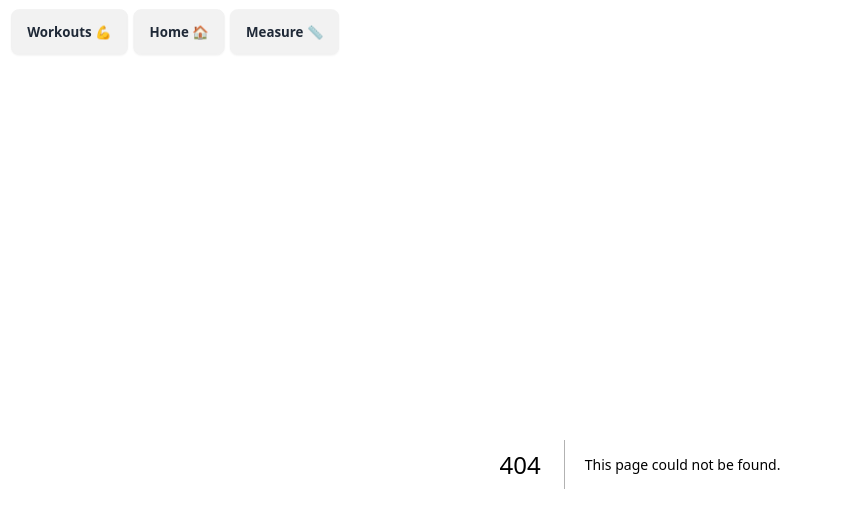
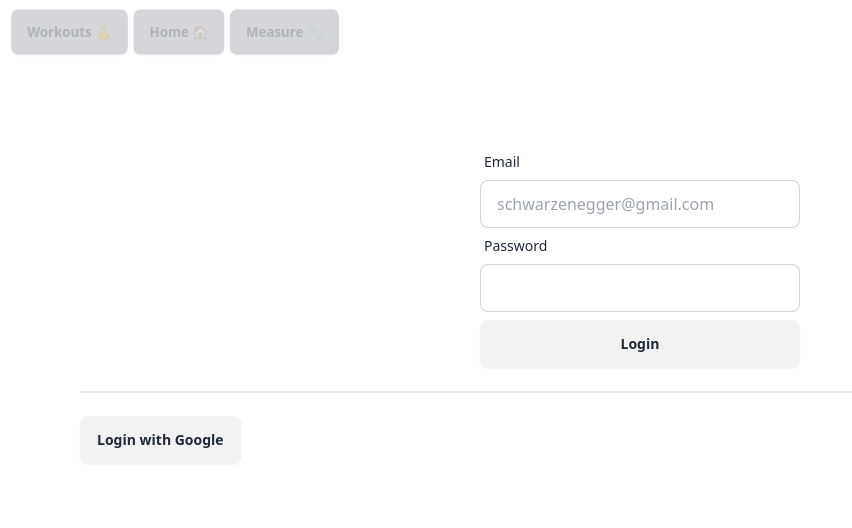
Before and after one commit to joshkat/Training-Tracker, a Next.js app: page /login in a window 1280 px wide. Before the commit this address had no page. Shown: the top 528 px of the page, without its empty margins (0-852 px from the left). Built offline with nearby package versions, Linux system fonts and the light colour scheme.

Commit message:
Initialized and began setting up firebase integration - Added login/signup pages - Proper login/signup functionality added - TODO: Fix login through Google - TODO: Add signout button

```diff
--- a/app/components/Navbar/BottomNav.jsx
+++ b/app/components/Navbar/BottomNav.jsx
@@ -1,13 +1,26 @@
 "use client";
 import Link from "next/link";
 import { usePathname } from "next/navigation";
+import Cookies from "js-cookie";
+import { useEffect } from "react";
 
 export default function BottomNav() {
+  const user = Cookies.get("user_id");
   const path = usePathname();
-  console.log(path);
+  useEffect(() => {
+    if (user !== undefined) return;
+    const btns = document.querySelectorAll(".btm-nav a");
+    for (let i = 0; i < btns.length; i++) {
+      btns[i].classList.add("disabled");
+    }
+  });
   return (
-    <div className="btm-nav dark:bg-base-300 sm:hidden">
-      <Link href="workouts" className={path === "/workouts" ? "active" : ""}>
+    <div className={`btm-nav dark:bg-base-300 sm:hidden`}>
+      <Link
+        href="workouts"
+        id="workouts"
+        className={path === "/workouts" ? "active" : ""}
+      >
         <svg
           xmlns="http://www.w3.org/2000/svg"
           className="h-5 w-5"
--- a/app/components/Navbar/TopNav.jsx
+++ b/app/components/Navbar/TopNav.jsx
@@ -1,5 +1,17 @@
+"use client";
 import Link from "next/link";
+import Cookies from "js-cookie";
+import { useEffect } from "react";
+
 export default function TopNav() {
+  const user = Cookies.get("user_id");
+  useEffect(() => {
+    if (user !== undefined) return;
+    const btns = document.querySelectorAll("nav a");
+    for (let i = 0; i < btns.length; i++) {
+      btns[i].classList.add("btn-disabled");
+    }
+  });
   return (
     <nav className="navbar hidden sm:block">
       <Link href="/workouts" className="btn">
--- /dev/null
+++ b/app/login/EmailForm.jsx
@@ -0,0 +1,58 @@
+"use client";
+
+import { signInWithEmailAndPassword } from "firebase/auth";
+import { firebaseAuth } from "../utils/firebaseInit";
+import Cookies from "js-cookie";
+
+export default function EmailForm() {
+  function loginHandler(e) {
+    e.preventDefault();
+    const email = e.target[0].value;
+    const password = e.target[1].value;
+
+    if (email !== "" && password !== "") {
+      signInWithEmailAndPassword(firebaseAuth, email, password)
+        .then(userCredential => {
+          const user = userCredential.user;
+          Cookies.set("user_id", user.uid);
+          window.location = "/";
+        })
+        .catch(error => {
+          const errorCode = error.code;
+          const errorMessage = error.message;
+          alert(errorMessage);
+        });
+    } else {
+      console.log("one is empty u bozo");
+    }
+  }
+  return (
+    <form className="flex flex-col items-center" onSubmit={loginHandler}>
+      <label className="form-control w-full max-w-xs">
+        <div className="label">
+          <span className="label-text">Email</span>
+        </div>
+        <input
+          type="email"
+          placeholder="schwarzenegger@gmail.com"
+          className="input input-bordered w-full max-w-xs"
+        />
+      </label>
+      <label className="form-control w-full max-w-xs">
+        <div className="label">
+          <span className="label-text">Password</span>
+        </div>
+        <input
+          type="password"
+          placeholder=""
+          className="input input-bordered w-full max-w-xs"
+        />
+      </label>
+      <input
+        type="submit"
+        value={"Login"}
+        className="btn w-full max-w-[320px] mt-2"
+      />
+    </form>
+  );
+}
--- /dev/null
+++ b/app/login/GoogleLogin.jsx
@@ -0,0 +1,16 @@
+"use client";
+
+import { GoogleAuthProvider, signInWithRedirect } from "firebase/auth";
+import { firebaseAuth } from "../utils/firebaseInit";
+
+export default function GoogleLogin() {
+  function handleLogin() {
+    const provider = new GoogleAuthProvider();
+    return signInWithRedirect(firebaseAuth, provider);
+  }
+  return (
+    <button className="btn" onClick={e => handleLogin()}>
+      Login with Google
+    </button>
+  );
+}
--- /dev/null
+++ b/app/login/page.jsx
@@ -0,0 +1,13 @@
+import { firebaseAuth } from "../utils/firebaseInit";
+import EmailForm from "./EmailForm";
+import GoogleLogin from "./GoogleLogin";
+
+export default async function Login() {
+  return (
+    <div className="p-10 sm:p-20">
+      <EmailForm />
+      <div className="divider"></div>
+      <GoogleLogin />
+    </div>
+  );
+}
--- a/app/measure/page.jsx
+++ b/app/measure/page.jsx
@@ -1,8 +1,15 @@
+import IsLoggedIn from "../utils/IsLoggedIn";
+
 export const metadata = {
   title: "Measure",
   description: "Measurements Page",
 };
 
 export default function Measure() {
-  return <div>Measure</div>;
+  return (
+    <>
+      <IsLoggedIn />
+      <div>Measure</div>
+    </>
+  );
 }
--- a/app/page.jsx
+++ b/app/page.jsx
@@ -1,3 +1,10 @@
+import IsLoggedIn from "./utils/IsLoggedIn";
+
 export default function Home() {
-  return <main className="">Home</main>;
+  return (
+    <main>
+      <IsLoggedIn />
+      Home
+    </main>
+  );
 }
--- /dev/null
+++ b/app/signup/page.jsx
@@ -0,0 +1,82 @@
+"use client";
+
+import { createUserWithEmailAndPassword } from "firebase/auth";
+import { firebaseAuth } from "../utils/firebaseInit";
+import Cookies from "js-cookie";
+
+export default function SignUp() {
+  function signupHandler(e) {
+    e.preventDefault();
+    const email = e.target[0].value;
+    const password = e.target[1].value;
+    const confirmed_password = e.target[2].value;
+    if (email === "") {
+      alert("Enter an email!");
+      return;
+    }
+    if (password != confirmed_password) {
+      alert("Your passwords don't match");
+      return;
+    }
+    if (password.length < 6) {
+      alert("Your password needs to be > 6 characters");
+      return;
+    }
+
+    createUserWithEmailAndPassword(firebaseAuth, email, password)
+      .then(userCredential => {
+        //signed up
+        const user = userCredential.user;
+        console.log(user);
+        Cookies.set("user_id", user.uid);
+        window.location = "/";
+      })
+      .catch(error => {
+        const errorCode = error.code;
+        const errorMessage = error.message;
+        console.log(errorMessage);
+      });
+  }
+
+  return (
+    <div className="relative top-56">
+      <form className="flex flex-col items-center" onSubmit={signupHandler}>
+        <label className="form-control w-full max-w-xs">
+          <div className="label">
+            <span className="label-text">Email</span>
+          </div>
+          <input
+            type="email"
+            placeholder="noobie@gmail.com"
+            className="input input-bordered w-full max-w-xs"
+          />
+        </label>
+        <label className="form-control w-full max-w-xs">
+          <div className="label">
+            <span className="label-text">Password</span>
+          </div>
+          <input
+            type="password"
+            placeholder=""
+            className="input input-bordered w-full max-w-xs"
+          />
+        </label>
+        <label className="form-control w-full max-w-xs">
+          <div className="label">
+            <span className="label-text">Confirm Password</span>
+          </div>
+          <input
+            type="password"
+            placeholder=""
+            className="input input-bordered w-full max-w-xs"
+          />
+        </label>
+        <input
+          type="submit"
+          value="Sign Up"
+          className="btn w-full max-w-[320px] mt-2"
+        />
+      </form>
+    </div>
+  );
+}
--- /dev/null
+++ b/app/utils/IsLoggedIn.jsx
@@ -0,0 +1,13 @@
+"use client";
+import { redirect } from "next/navigation";
+import { useEffect } from "react";
+import Cookies from "js-cookie";
+
+export default function IsLoggedIn() {
+  const user = Cookies.get("user_id");
+  useEffect(() => {
+    if (user === undefined) {
+      redirect("/login");
+    }
+  });
+}
--- /dev/null
+++ b/app/utils/firebaseInit.js
@@ -0,0 +1,23 @@
+// Import the functions you need from the SDKs you need
+import { initializeApp } from "firebase/app";
+import { getAuth, signOut } from "firebase/auth";
+
+const firebaseConfig = {
+  apiKey: "AIzaSyCjqXuLawGVgODcSriFEtBmverGuXiXLOU",
+  authDomain: "training-tracker-two.firebaseapp.com",
+  projectId: "training-tracker-two",
+  storageBucket: "training-tracker-two.appspot.com",
+  messagingSenderId: "659817989162",
+  appId: "1:659817989162:web:6166da1bd98feeaccdaf53",
+  measurementId: "G-HMWQ3CCKQV",
+};
+
+// Initialize Firebase
+const firebaseApp = initializeApp(firebaseConfig);
+const firebaseAuth = getAuth(firebaseApp);
+
+function logout() {
+  signOut(firebaseAuth);
+}
+
+export { firebaseApp, firebaseAuth, logout };
--- a/app/workouts/page.jsx
+++ b/app/workouts/page.jsx
@@ -1,8 +1,15 @@
+import IsLoggedIn from "../utils/IsLoggedIn";
+
 export const metadata = {
   title: "Workouts",
   description: "Workouts Page",
 };
 
 export default function Workouts() {
-  return <div>Workouts</div>;
+  return (
+    <>
+      <div>Workouts</div>
+      <IsLoggedIn />
+    </>
+  );
 }
--- a/package.json
+++ b/package.json
@@ -9,6 +9,8 @@
     "lint": "next lint"
   },
   "dependencies": {
+    "firebase": "^10.7.1",
+    "js-cookie": "^3.0.5",
     "next": "14.0.4",
     "react": "^18",
     "react-dom": "^18"
```
Also changed, not shown: 1 other file (tests, documents, lock files or other folders).
